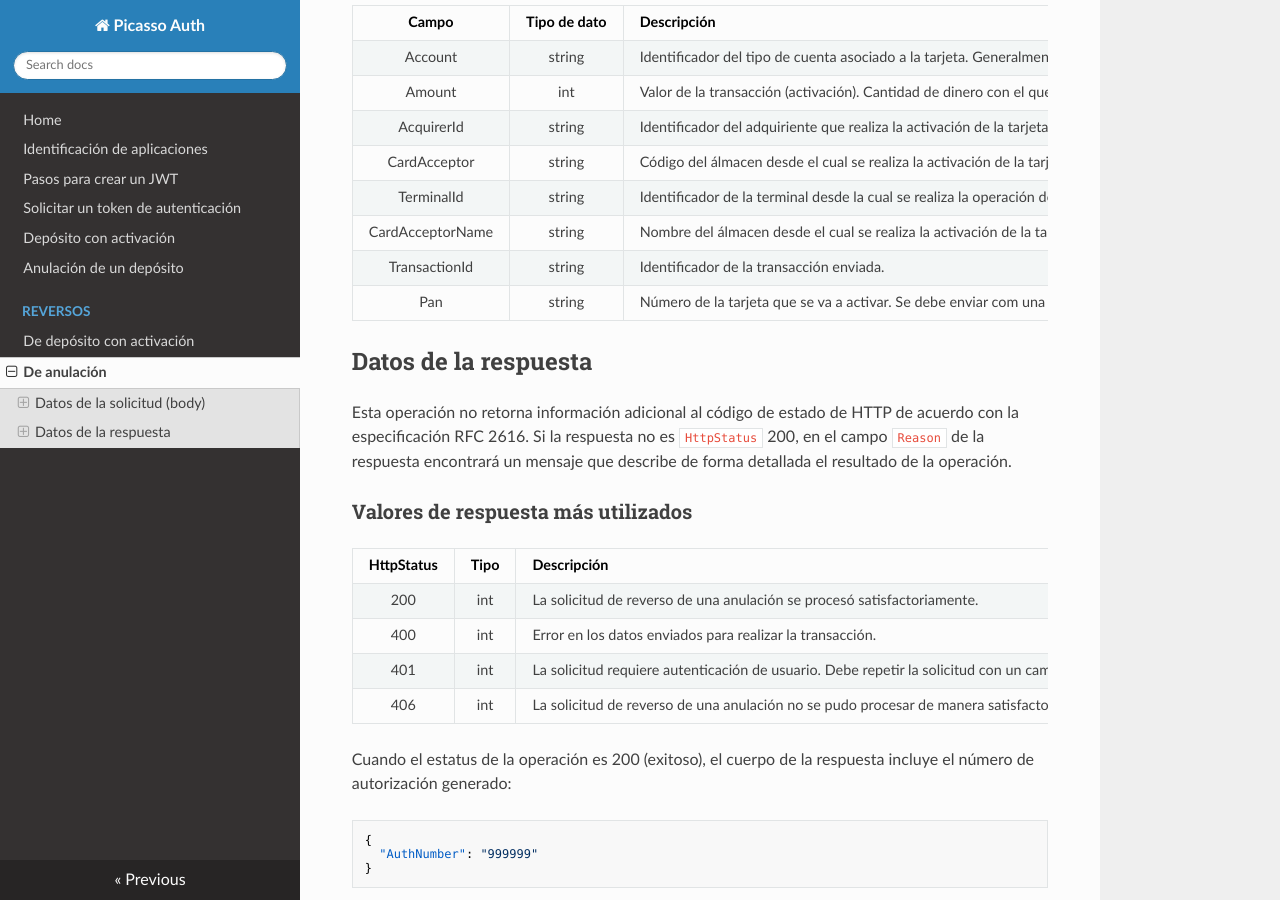
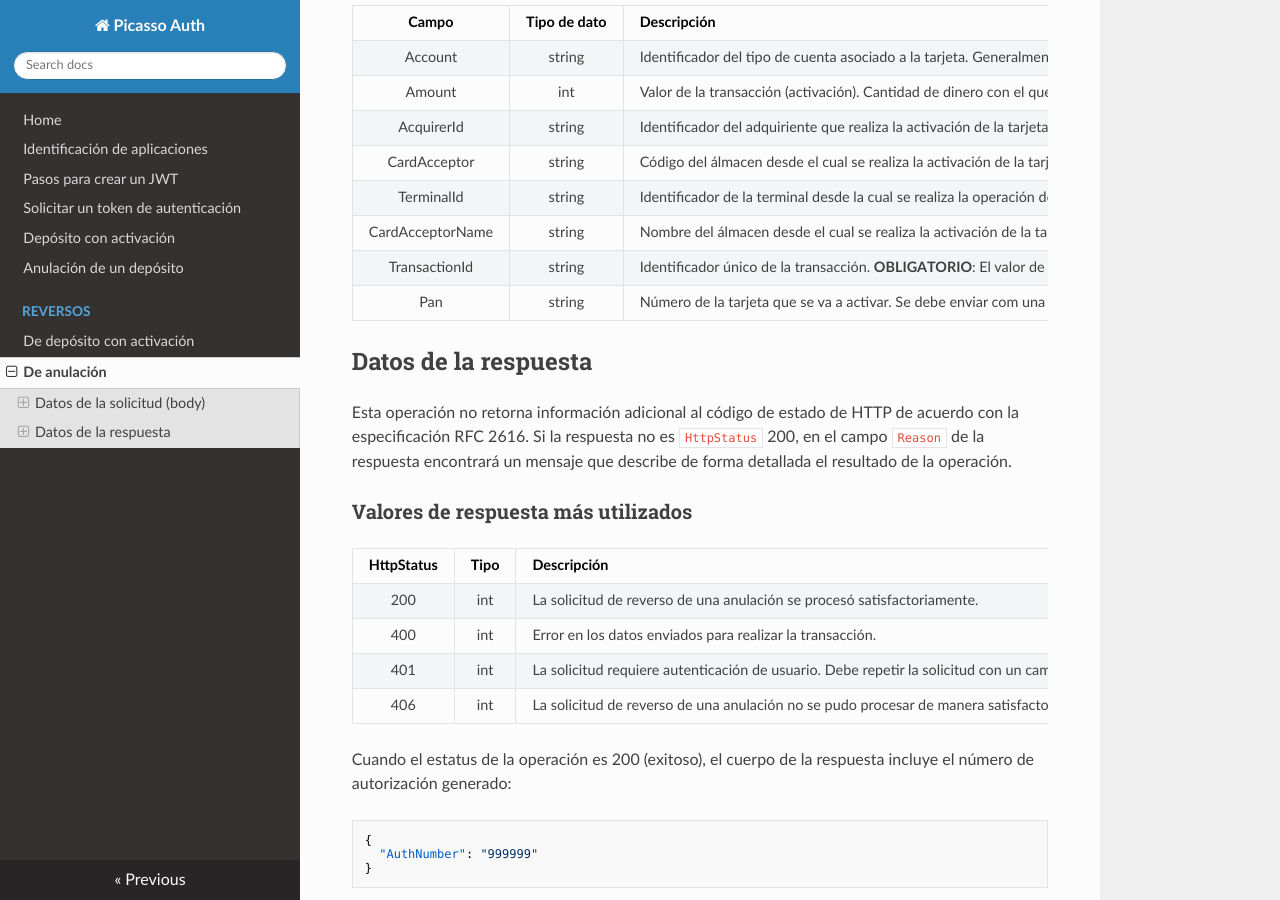
Before and after one commit to Picasso-api/Evertec-API, an MkDocs documentation site: the page built from docs/DepositRefundReverse.md, in a window 1280 px wide and 900 px high, scrolled down 682 px. Built offline with MkDocs 1.6.1, drawn with Linux system fonts in a browser that asks for light colours; nearby versions of some CDN libraries.

Commit message:
Update DepositRefundReverse.md

```diff
--- a/docs/DepositRefundReverse.md
+++ b/docs/DepositRefundReverse.md
@@ -34,7 +34,7 @@ AcquirerId | string | Identificador del adquiriente que realiza la activación d
 CardAcceptor | string | Código del álmacen desde el cual se realiza la activación de la tarjeta. | [ Si ]
 TerminalId | string | Identificador de la terminal desde la cual se realiza la operación de la activación de la tarjeta. Campo numérico de 8 dígitos. | [ Si ]
 CardAcceptorName | string | Nombre del álmacen desde el cual se realiza la activación de la tarjeta. | [ Si ]
-TransactionId | string |Identificador de la transacción enviada.| [Si]
+TransactionId | string |Identificador único de la transacción. **OBLIGATORIO**: El valor de este campo es igual al valor del campo "TransactionId" de la transacción original de anulación depósito con activación. | [Si]
 Pan | string | Número de la tarjeta que se va a activar. Se debe enviar com una cadena cifrada con certificado de confianza. | [ Si ]
 
 ## Datos de la respuesta
```
